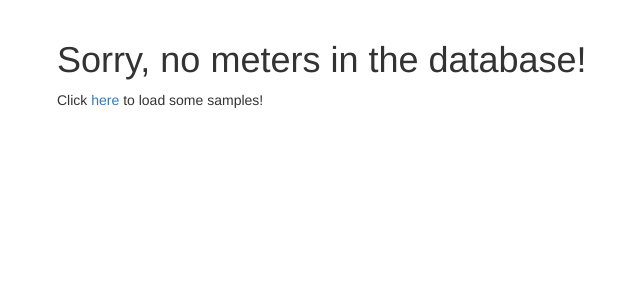
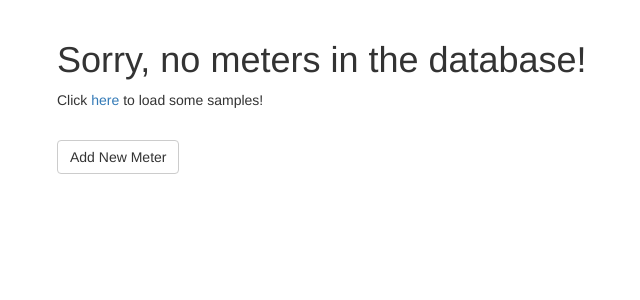
Before and after one commit to syvwlch/Metroscope, a Flask app: page /poetry/meter in a window 1280 px wide. Shown: the part 52-352 px from the top of the page, without its empty margins (13-653 px from the left). Run offline with Flask 2, Linux system fonts and the light colour scheme; data that the repository does not hold is empty; some libraries are stand-ins or nearby versions.

Commit message:
Add dummy `Add New Meter` button on meter list page

```diff
--- a/run/templates/poetry/meter_list.html
+++ b/run/templates/poetry/meter_list.html
@@ -14,4 +14,6 @@
         <li><a href="{{ url_for('poetry.meter', keyword=meter.id) }}">{{meter.name}}</a></li>
     {% endfor %}
 {% endif %}
+<br>
+<a class="btn btn-default" href="#" role="button">Add New Meter</a>
 {% endblock page_content %}
```
